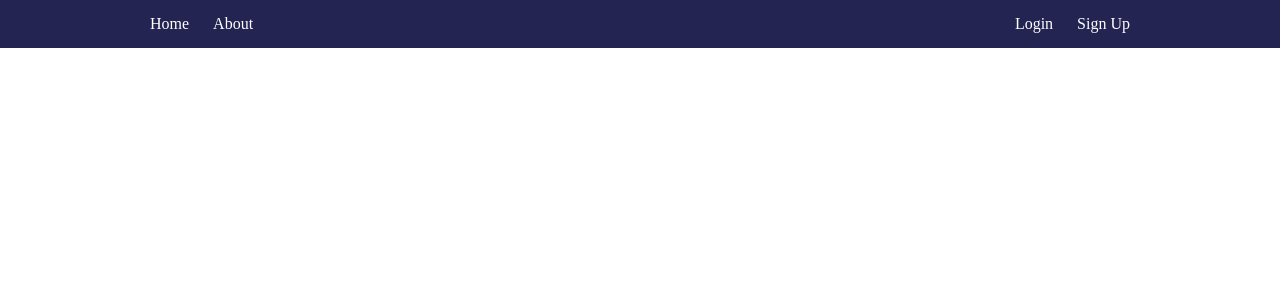
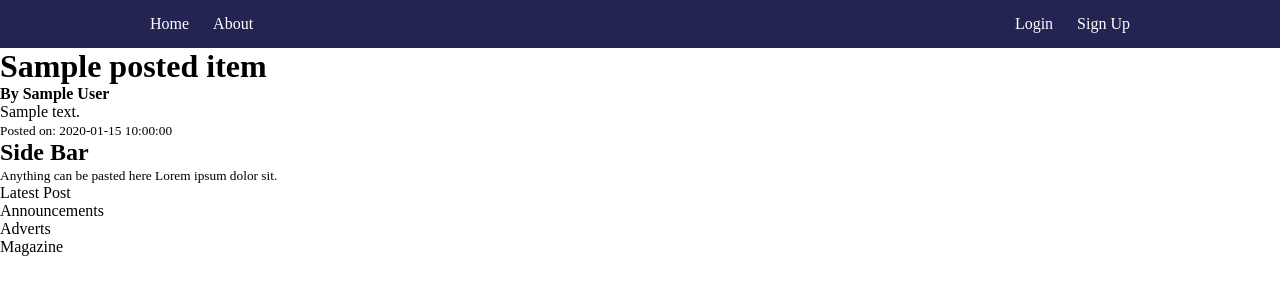
Before and after one commit to mananuf/blog, a Flask app: template templates/index.html in a window 1280 px wide. Shown: the top 308 px of the page. Run offline with Flask 2, Linux system fonts and the light colour scheme; the template is opened without the code that fills it: most values are stand-ins (such as "Sample title", 1, 10 or a date in 2020).

Commit message:
created blog content and added a side bar

```diff
--- a/templates/index.html
+++ b/templates/index.html
@@ -1,28 +1,35 @@
-<!DOCTYPE html>
-<html lang="en">
-<head>
-    <meta charset="UTF-8">
-    <meta http-equiv="X-UA-Compatible" content="IE=edge">
-    <meta name="viewport" content="width=device-width, initial-scale=1.0">
-    <link rel="stylesheet" href="{{url_for('static', filename='css/main.css')}}">
-    {% if title %}
-    <title>My Blog - {{title}}</title>
-    {% else %}
-    <title>My Blog</title>
-    {% endif %}
-</head>
-<body>
-    <div class="header">
-        <nav class="nav">
-            <ul class="nav-left">
-                <li><a href="{{url_for('home')}}">Home</a></li>
-                <li><a href="{{url_for('about')}}">About</a></li>
+{% extends 'layout.html'%}
+{% block content %}
+    <div class="container">
+        <div class="post">
+        {% for posted_item in posts %}
+
+            <div>
+                <h1>{{posted_item.title}}</h1>
+                <h4>By {{posted_item.author}}</h4>
+                <p>
+                    {{posted_item.content}}
+                </p>
+                <p>
+                    <small> Posted on: {{posted_item.date}} </small>
+                </p>
+            </div>
+
+        {% endfor %}
+        </div>
+
+        <!-- side-content -->
+        <div class="side-content">
+            <h2>Side Bar</h2>
+            <p><small>Anything can be pasted here Lorem ipsum dolor sit.</small></p>
+            <ul>
+                <li>Latest Post</li>
+                <li>Announcements</li>
+                <li>Adverts</li>
+                <li>Magazine</li>
             </ul>
-            <ul class="nav-right">
-                <li><a href="#">Login</a></li>
-                <li><a href="#">Sign Up</a></li>
-            </ul>
-        </nav>
+        </div>
+        <!-- side-content end -->
     </div>
-</body>
-</html>
+{% endblock content %}
+        <!-- this area will not be included in the template display -->
```
